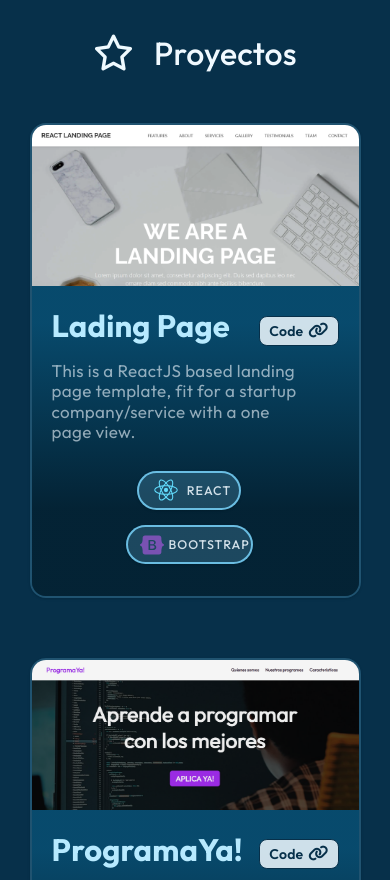
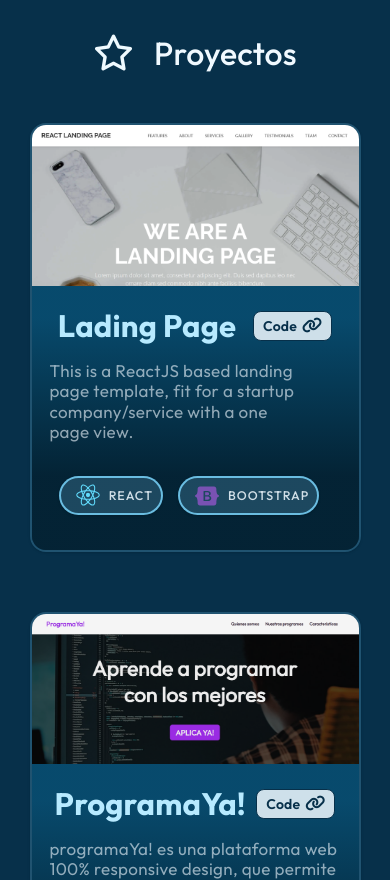
Before and after one commit to Iammtiago/my-web-portfolio, a plain HTML site: page index.html in a window 390 px wide. Shown: the part 1120-2000 px from the top of the page. Drawn offline with Linux system fonts and the light colour scheme.

Commit message:
fix bug in css

```diff
--- a/style.css
+++ b/style.css
@@ -176,7 +176,8 @@ a {
 }
 
 p {
-  text-align: justify;
+  /* text-align: justify; */
+  text-align: start;
   font-size: 18px;
   /* line-height: 1.2; */
   line-height: 120%;
@@ -962,7 +963,8 @@ i {
         & .info {
           display: flex;
           flex-direction: row;
-          justify-content: space-between;
+          /* justify-content: space-between; */
+          justify-content: space-evenly;
           align-items: flex-start;
           /* align-items: center; */
           /* background-color: #022b4209; */
@@ -1073,9 +1075,9 @@ i {
           }
 
           & .desarrollo-with {
-            padding: 0 2rem;
+            padding: 0 1.8rem;
             margin-top: 1rem;
-            min-width: 160px;
+            min-width: 172px;
             font-weight: 400;
             /* display: block; */
             cursor: auto;
@@ -1088,7 +1090,7 @@ i {
               /* height: 42px; */
               height: 3.9rem;
               min-width: 5rem;
-              max-width: 127px;
+              /* max-width: 135px; */
               font-size: 1.25rem;
               font-weight: 500;
               margin-bottom: 12px;
@@ -1435,6 +1437,7 @@ i {
 
     & h3 {
       margin-bottom: 23px;
+      font-size: 24px;
     }
 
     & p {
@@ -1978,6 +1981,7 @@ div.contact {
     & .all-projects {
       align-items: flex-start;
       & div.project {
+        flex-basis: 90%;
         &:last-child {
           & .context {
             & .info {
@@ -1996,6 +2000,22 @@ div.contact {
               var(--matisse-transparent-dark-700) 12%,
               var(--matisse-transparent-dark-950) 72%
             );
+            padding: 2rem 2rem 2.4rem;
+
+            & .content-title-p {
+              & div.container-title-code {
+                & a.ancla-code {
+                  margin-left: 18px;
+                }
+              }
+              & .detail-text {
+                width: 40ch;
+              }
+            }
+
+            & .desarrollo-with {
+              align-self: center;
+            }
           }
         }
       }
@@ -2030,8 +2050,32 @@ div.contact {
               var(--matisse-transparent-dark-700) 7%,
               var(--matisse-transparent-dark-950) 72%
             );
-          }
-        }
+
+            padding: 2rem 3rem 2.4rem;
+
+            & .content-title-p {
+              & div.container-title-code {
+                & a.ancla-code {
+                  margin-left: 18px;
+                }
+              }
+              & .detail-text {
+                width: 97%;
+              }
+            }
+          }
+        }
+      }
+    }
+  }
+
+  #habilidades .container {
+    & div.skills-container {
+      color: whitesmoke;
+      flex-wrap: wrap;
+
+      & p {
+        text-align: center;
       }
     }
   }
@@ -2060,14 +2104,26 @@ div.contact {
             align-items: center;
             gap: 12px;
 
+            padding: 2rem 1.79rem 1.79rem;
+
             background-image: linear-gradient(
               180deg,
               var(--matisse-transparent-light-400) 12%,
               var(--matisse-transparent-dark-950) 72%
             );
 
-            /* & .content-title-p {
-            } */
+            & .content-title-p {
+              & div.container-title-code {
+                justify-content: space-around;
+                & a.ancla-code {
+                  margin-left: 0;
+                  margin-bottom: 9px;
+                }
+              }
+              & .detail-text {
+                width: 100%;
+              }
+            }
 
             & .desarrollo-with {
               display: flex;
@@ -2075,6 +2131,7 @@ div.contact {
               align-items: center;
               justify-content: center;
               flex-wrap: wrap;
+              padding: 5px 0;
 
               gap: 3px;
 
@@ -2359,7 +2416,7 @@ div.contact {
       }
 
       & p {
-        text-align: justify;
+        text-align: center;
         width: 79%;
       }
     }
```
